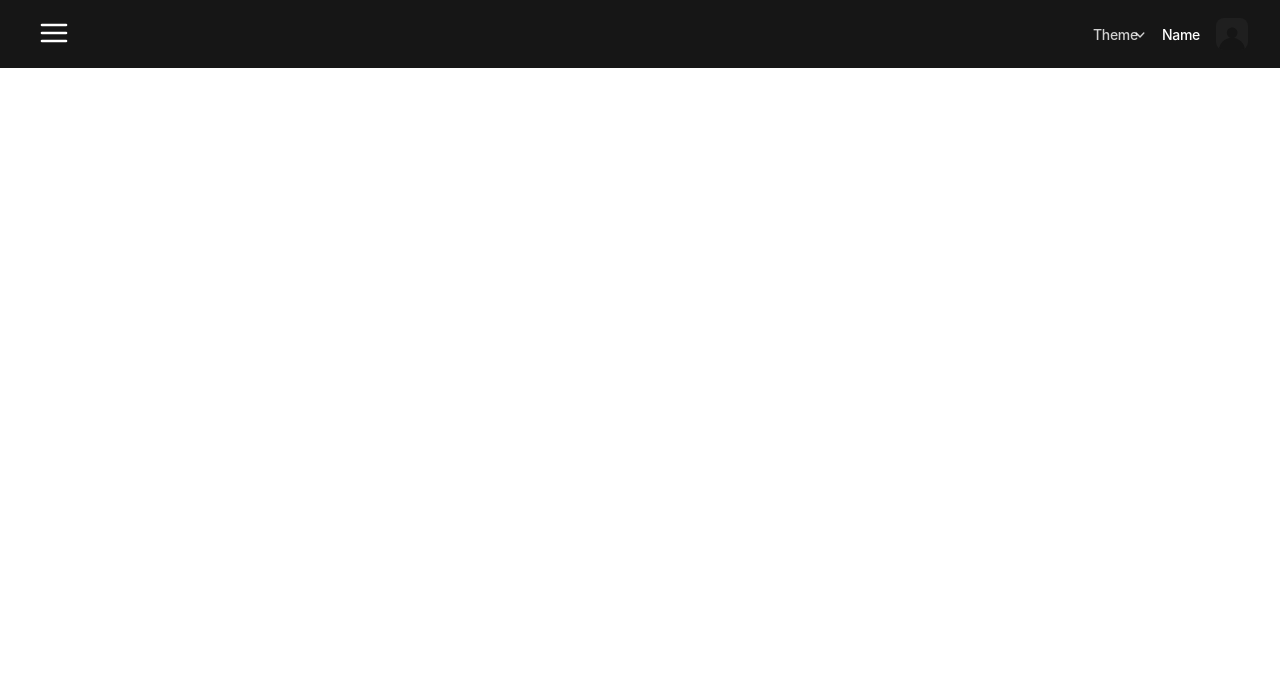
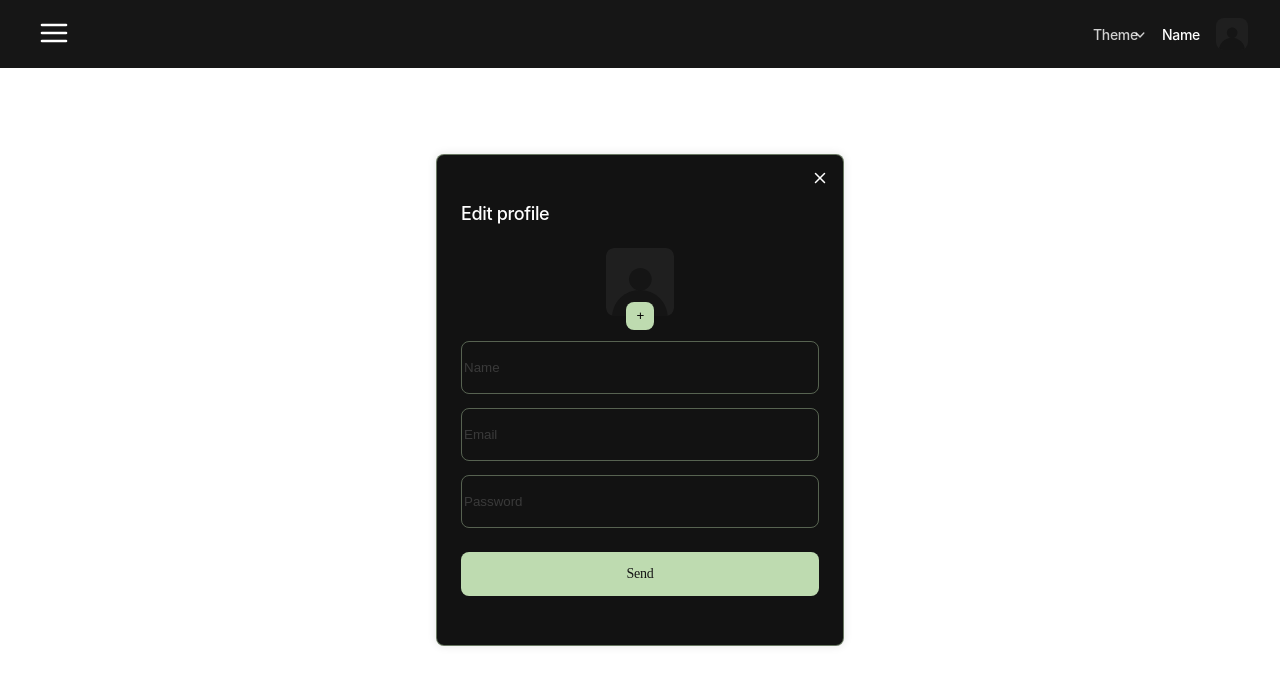
Before and after one commit to MrMatvienko/testPage, a React (Create React App) app: page / in a window 1280 px wide. Both pictures are taken after a click on the icon 1232 px from the left and 34 px from the top of the page. Shown: the top 684 px of the page. Built offline with nearby package versions, Linux system fonts and the light colour scheme.

Commit message:
modalicon

```diff
--- a/package.json
+++ b/package.json
@@ -8,6 +8,7 @@
     "@testing-library/jest-dom": "^5.16.3",
     "@testing-library/react": "^12.1.4",
     "@testing-library/user-event": "^13.5.0",
+    "formik": "^2.4.5",
     "react": "^18.2.0",
     "react-dom": "^18.1.0",
     "react-redux": "^9.1.0",
--- /dev/null
+++ b/src/components/EditModal/EditModal.jsx
@@ -0,0 +1,59 @@
+import CSS from './EditModal.module.css';
+import sprite from '../../assets/images/sprite.svg';
+export const EditModal = ({ selectedTheme }) => {
+  let iconId;
+  switch (selectedTheme) {
+    case 'dark':
+      iconId = '#default-user-icon-dark-68';
+      break;
+    case 'light':
+      iconId = '#default-user-icon-light-68';
+      break;
+    case 'violet':
+      iconId = '#default-user-icon-violet-68';
+      break;
+    default:
+      iconId = '#default-user-icon-dark-68';
+  }
+
+  return (
+    <div className={CSS.modalContainer}>
+      <svg className={CSS.userIconClose}>
+        <use href={sprite + '#close-18'} />
+      </svg>
+      <div className={CSS.infoContainer}>
+        <h2 className={CSS.modalTitle}>Edit profile</h2>
+        <div className={CSS.avatarIcon}>
+          <svg className={CSS.userIcon}>
+            <use href={sprite + iconId} />
+          </svg>
+          <button className={CSS.buuttonPlus}>+</button>
+        </div>
+
+        <div className={CSS.inputsContainer}>
+          <form className={CSS.inputsContainer}>
+            <input
+              type="text"
+              name="name"
+              placeholder="Name"
+              className={CSS.input}
+            />
+            <input
+              type="email"
+              name="email"
+              placeholder="Email"
+              className={CSS.input}
+            />
+            <input
+              type="password"
+              name="password"
+              placeholder="Password"
+              className={CSS.input}
+            />
+          </form>
+          <button className={CSS.sendButton}>Send</button>
+        </div>
+      </div>
+    </div>
+  );
+};
--- /dev/null
+++ b/src/components/EditModal/EditModal.module.css
@@ -0,0 +1,108 @@
+.modalContainer {
+  position: fixed;
+  display: flex;
+  flex-direction: column;
+  justify-content: center;
+  align-items: center;
+  top: 50%;
+  left: 50%;
+  transform: translate(-50%, -50%);
+  background-color: var(--main-aside-color);
+  border: 1px solid rgba(190, 219, 176, 0.5);
+  padding: 24px;
+  border-radius: 8px;
+  box-shadow: 0px 0px 10px rgba(0, 0, 0, 0.1);
+}
+
+.userIconClose {
+  position: absolute;
+  top: 14px;
+  right: 14px;
+  width: 18px;
+  height: 18px;
+  cursor: pointer;
+  stroke: var(--logo-icon-color);
+}
+.infoContainer {
+  display: flex;
+  flex-direction: column;
+  -webkit-box-align: start;
+  align-items: flex-start;
+  margin-top: 24px;
+  margin-bottom: 25px;
+}
+
+.modalTitle {
+  font-size: 18px;
+  margin: 0px;
+  font-weight: 500;
+  color: var(--modal-plus-icon);
+  letter-spacing: -0.36px;
+}
+
+.avatarIcon {
+  position: relative;
+  margin: 24px auto 25px;
+  border-radius: 8px;
+  width: 68px;
+  height: 68px;
+  background-position: center center;
+  background-size: cover;
+}
+.inputsContainer {
+  margin: 0px;
+  width: 100%;
+  display: flex;
+  flex-direction: column;
+}
+.userIcon {
+  width: 68px;
+  height: 68px;
+  border-radius: 8px;
+  cursor: pointer;
+  object-fit: cover;
+  fill: var(--logo-icon-color);
+}
+
+.buuttonPlus {
+  position: absolute;
+  bottom: -20%;
+  left: 30%;
+  display: flex;
+  -webkit-box-align: center;
+  align-items: center;
+  -webkit-box-pack: center;
+  justify-content: center;
+  border-radius: 8px;
+  padding: 0px;
+  width: 28px;
+  height: 28px;
+  border: none;
+  background: var(--buttons-bg-color);
+  cursor: pointer;
+  --transition: 250ms cubic-bezier(0.4, 0, 0.2, 1);
+}
+.input {
+  position: relative;
+  margin-bottom: 14px;
+  border: 1px solid #bedbb0;
+  border-radius: 8px;
+  width: 352px;
+  height: 49px;
+  background: transparent;
+  opacity: 0.4;
+}
+.sendButton {
+  margin-top: 10px;
+  padding: 14px;
+  border: none;
+  background: var(--buttons-bg-color);
+  border-radius: 8px;
+  font-size: 14px;
+  font-family: Poppins;
+  font-weight: 500;
+  letter-spacing: -0.28px;
+  color: rgb(22, 22, 22);
+  transition: all 150ms linear 0s;
+  cursor: pointer;
+}
--- a/src/components/UserInfo/UserInfo.jsx
+++ b/src/components/UserInfo/UserInfo.jsx
@@ -1,5 +1,7 @@
 import CSS from './UserInfo.module.css';
 import sprite from '../../assets/images/sprite.svg';
+import { useState } from 'react';
+import { EditModal } from 'components/EditModal/EditModal';
 
 export const UserInfo = ({ selectedTheme }) => {
   let iconId;
@@ -14,15 +16,22 @@ export const UserInfo = ({ selectedTheme }) => {
       iconId = '#default-user-icon-violet-68';
       break;
     default:
-      iconId = '#default-user-icon-dark-68'; // За замовчуванням обрати темну тему
+      iconId = '#default-user-icon-dark-68';
   }
+
+  const [showModal, setShowModal] = useState(false);
+
+  const toggleModal = () => {
+    setShowModal(!showModal);
+  };
 
   return (
     <div className={CSS.user_info}>
       <p className={CSS.user_name}>Name</p>
-      <svg className={CSS.user_icon}>
+      <svg className={CSS.user_icon} onClick={toggleModal}>
         <use href={sprite + iconId} />
       </svg>
+      {showModal && <EditModal selectedTheme={selectedTheme} />}
     </div>
   );
 };
```
Also changed, not shown: src/assets/theme/colorVars.css (+25 -24 lines), src/components/UserInfo/UserIcon.jsx (added, +29 -0 lines), 1 other file (tests, documents, lock files or other folders).
